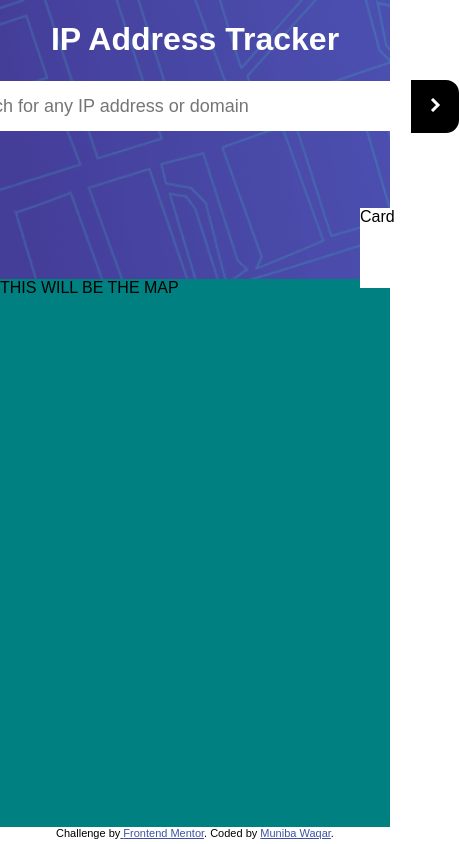
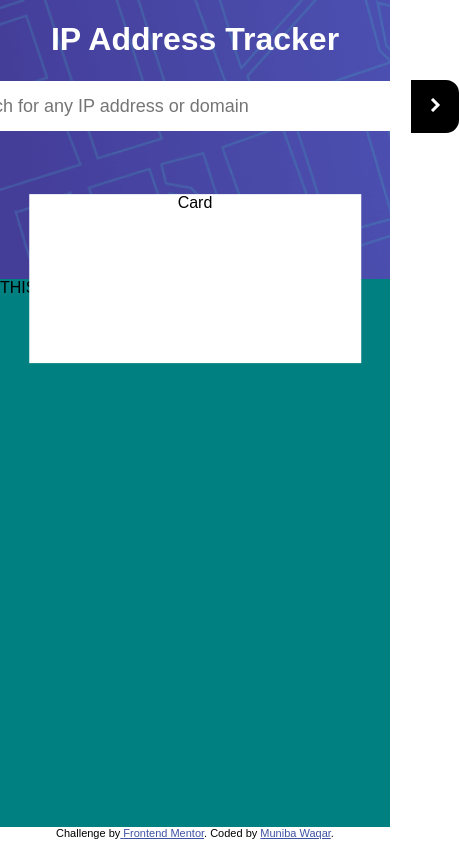
Before and after one commit to MunibaWq/trackerapp, a React (Create React App) app in the folder client/: page / in a window 390 px wide. Shown: the whole page, 459 px wide, since content can reach past the window. Built offline with nearby package versions, Linux system fonts and the light colour scheme.

Commit message:
responsive styling

```diff
--- a/client/src/App.css
+++ b/client/src/App.css
@@ -12,7 +12,7 @@ body,
 }
 
 .App {
-  position: fixed;
+  /* position: fixed; */
   width: 100%;
   height: 100%;
 
--- a/client/src/components/Card.css
+++ b/client/src/components/Card.css
@@ -1,10 +1,17 @@
 .container {
-  width: 5rem;
-  height: 5rem;
+  /* min-width: 150px; */
+  width: 85%;
+  height: 20%;
+  /* min-height: 100px; */
   background-color: white;
-  position: absolute;
-  top: 13rem;
-  left: 22.5rem;
 
-  /* display: flex; */
+  position: fixed;
+  float: left;
+  left: 50%;
+  top: 50%;
+  /* margin-top: 8rem; */
+  transform: translate(-50%, -135%);
+
+  display: flex;
+  justify-content: center;
 }
--- a/client/src/components/Header.css
+++ b/client/src/components/Header.css
@@ -1,5 +1,6 @@
 .mainBody {
   height: 33%;
+  min-height: 15rem;
 
   display: flex;
   flex-direction: column;
--- a/client/src/components/SearchBar.css
+++ b/client/src/components/SearchBar.css
@@ -2,6 +2,10 @@ form.searchForm {
   display: flex;
   justify-content: center;
   align-items: center;
+
+  top: 0px;
+  bottom: 30rem;
+  left: 0px;
 }
 
 input {
```
